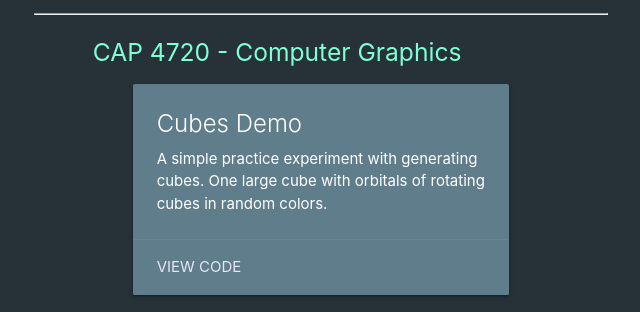
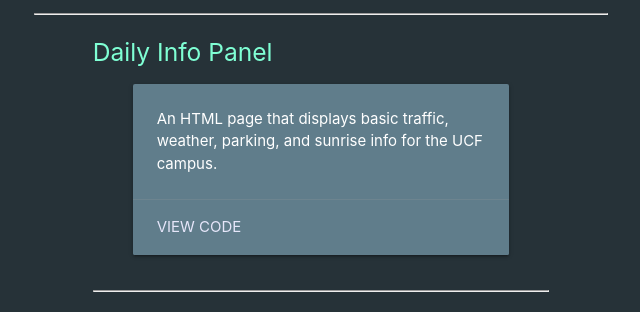
Before and after one commit to rpazda/rpazda.github.io, a plain HTML site: page projects.html in a window 1280 px wide. Shown: the part 467-779 px from the top of the page, without its empty margins (319-959 px from the left). Drawn offline with nearby package versions, Linux system fonts and the light colour scheme.

Commit message:
Daily info panel added to projects

```diff
--- a/projects.html
+++ b/projects.html
@@ -83,6 +83,28 @@
 
                     <h3>Projects</h3>
                     <hr>
+
+                    <div class="col s12 m10 offset-m1">
+                        <h5>Daily Info Panel</h5>
+
+                        <div class="row">
+                            <div class="col s12 m10 offset-m1">
+                                <div class="card blue-grey darken-5">
+                                    <div class="card-content white-text">
+                                        <p>An HTML page that displays basic traffic, weather, parking, and sunrise info for the UCF campus.
+                                        </p>
+                                    </div>
+                                    <div class="card-action">
+                                        <!--<a class="card-link" target="_blank" href="#">View Demo</a>-->
+                                        <a class="card-link" target="_blank" href="https://github.com/rpazda/daily-info-panel">View Code</a>
+                                    </div>
+                                </div>
+                            </div>
+                        </div>
+
+                        <hr>
+
+                    </div>
 
                     <div class="col s12 m10 offset-m1">
                         <h5> CAP 4720 - Computer Graphics</h5>
```
Lines whose indentation alone changed are shown as unchanged.
